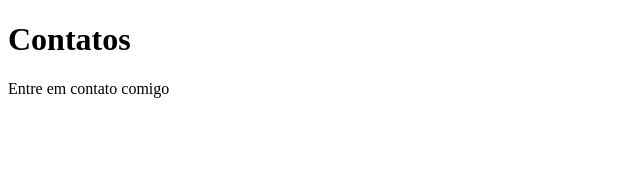
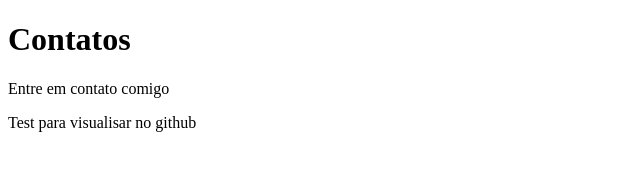
Before and after one commit to iurird/sistema-de-cadastro, a plain HTML site: page contato.html in a window 1280 px wide. Shown: the whole page, without its empty margins (0-640 px from the left). Drawn offline with Linux system fonts and the light colour scheme.

Commit message:
utualizar

```diff
--- a/contato.html
+++ b/contato.html
@@ -9,5 +9,6 @@
 <body>
     <h1>Contatos</h1>
     <p>Entre em contato comigo</p>
+    <p>Test para visualisar no github</p>
 </body>
 </html>
```
